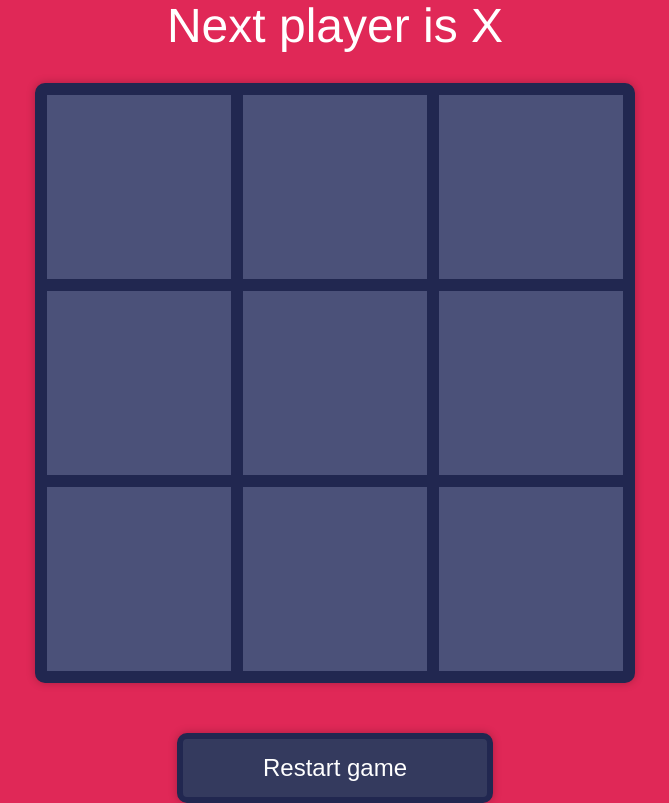
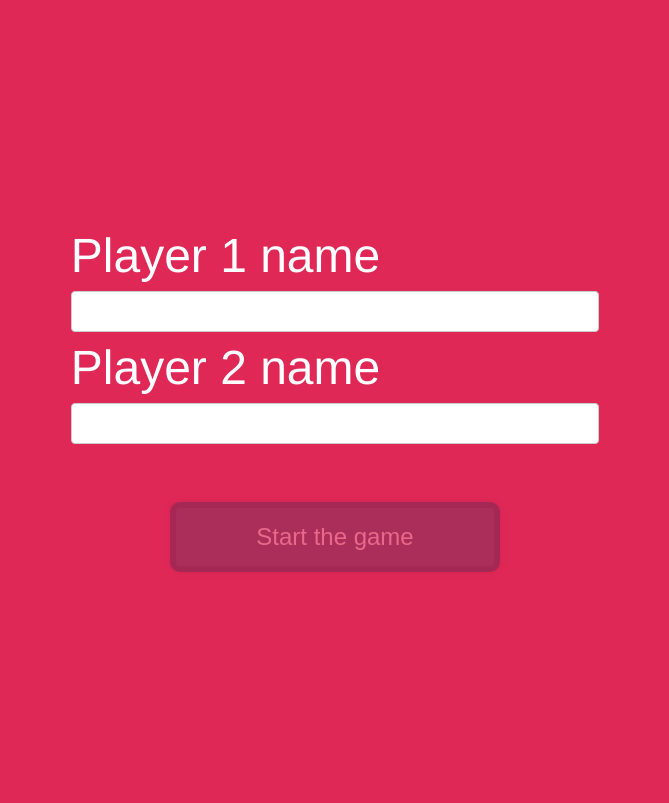
Before and after one commit to nicolaspayot/vue-ttt-game, a Vue app: page / in a window 1280 px wide. Shown: the whole page, without its empty margins (305-974 px from the left). Built offline with nearby package versions, Linux system fonts and the light colour scheme; the HTML template or start-up script is replaced by a standard one.

Commit message:
Add Step 6 for advanced user (VueX, VueRouter)

```diff
--- a/package.json
+++ b/package.json
@@ -10,7 +10,9 @@
   },
   "dependencies": {
     "core-js": "^3.6.4",
-    "vue": "^2.6.11"
+    "vue-router": "3.0.1",
+    "vue": "^2.6.11",
+    "vuex": "^3.1.2"
   },
   "devDependencies": {
     "@vue/cli-plugin-babel": "~4.2.0",
--- a/src/App.vue
+++ b/src/App.vue
@@ -1,15 +1,10 @@
 <template>
-  <Board />
+  <router-view></router-view>
 </template>
 
 <script>
-import Board from "./components/Board.vue";
-
 export default {
-  name: "App",
-  components: {
-    Board
-  }
+  name: "App"
 };
 </script>
 
--- /dev/null
+++ b/src/assets/scss/components/_lobby.scss
@@ -0,0 +1,49 @@
+.lobby {
+  label {
+    font-size: 3em;
+    font-weight: 500;
+    align-self: center;
+    margin-bottom: 20px;
+  }
+
+  input {
+    width: 100%;
+    padding: 12px 20px;
+    margin: 8px 0;
+    display: inline-block;
+    border: 1px solid #ccc;
+    border-radius: 4px;
+    box-sizing: border-box;
+  }
+
+  &__action {
+    margin-top: 50px;
+    display: flex;
+    justify-content: center;
+
+    > button {
+      padding: 15px 80px;
+      font-size: 1.5em;
+      background: $color-primary--medium;
+      border: 6px solid $color-primary;
+      border-radius: 10px;
+      outline: none;
+      color: $color-white;
+      cursor: pointer;
+      transition: transform 0.2s;
+      @include box-shadow;
+
+      &:hover {
+        background: $color-primary--dark;
+      }
+
+      &:active {
+        transform: scale(0.9);
+      }
+
+      &:disabled {
+        opacity: 0.3;
+      }
+    }
+  }
+}
--- a/src/assets/scss/main.scss
+++ b/src/assets/scss/main.scss
@@ -8,5 +8,6 @@
 @import "components/board";
 @import "components/square";
 @import "components/action";
+@import "components/lobby";
 
 @import "layout/game";
--- a/src/components/Board.vue
+++ b/src/components/Board.vue
@@ -61,6 +61,8 @@ export default {
     restartGame() {
       this.player = "X";
       this.squares = Array(9).fill(null);
+      this.$store.commit("clear");
+      this.$router.push({ path: "/" });
     }
   }
 };
--- /dev/null
+++ b/src/components/Lobby.vue
@@ -0,0 +1,40 @@
+<template>
+  <div class="lobby">
+    <div>
+      <label>Player 1 name</label>
+      <input type="text" v-model="player1" />
+    </div>
+    <div>
+      <label>Player 2 name</label>
+      <input type="text" v-model="player2" />
+    </div>
+
+    <div class="lobby__action">
+      <button :disabled="!player1 || !player2" @click="start">Start the game</button>
+    </div>
+  </div>
+</template>
+
+<script>
+export default {
+  data() {
+    return {
+      player1: null,
+      player2: null
+    };
+  },
+  methods: {
+    start() {
+      this.$store.commit("player1Name", this.player1);
+      this.$store.commit("player2Name", this.player2);
+      this.$router.push({ path: "/game" });
+    }
+  },
+  beforeRouteEnter (to, from, next) {
+    next(vm => {
+      vm.player1 = null;
+      vm.player2 = null;
+    });
+  }
+};
+</script>
--- a/src/components/Status.vue
+++ b/src/components/Status.vue
@@ -1,8 +1,8 @@
 <template>
   <div class="game__status">
-    <span v-if="winner">Winner is {{ winner }}</span>
+    <span v-if="winner">Winner is {{ winnerName }}</span>
     <span v-else-if="isDrawGame">That's a draw</span>
-    <span v-else>Next player is {{ player }}</span>
+    <span v-else>Next player is {{ playerName }}</span>
   </div>
 </template>
 
@@ -12,6 +12,14 @@ export default {
     winner: String,
     player: String,
     isDrawGame: Boolean
+  },
+  computed: {
+    playerName() {
+      return this.player === "X" ? this.$store.state.player1Name : this.$store.state.player2Name;
+    },
+    winnerName() {
+      return this.winner === "X" ? this.$store.state.player1Name : this.$store.state.player2Name;
+    }
   }
 };
 </script>
--- a/src/main.js
+++ b/src/main.js
@@ -1,8 +1,12 @@
 import Vue from "vue";
 import App from "./App.vue";
+import store from "./store";
+import router from "./router";
 
 Vue.config.productionTip = false;
 
 new Vue({
+  store,
+  router,
   render: h => h(App)
 }).$mount("#app");
--- /dev/null
+++ b/src/router/index.js
@@ -0,0 +1,15 @@
+import Vue from "vue";
+import VueRouter from "vue-router";
+import Lobby from "../components/Lobby";
+import Board from "../components/Board";
+
+Vue.use(VueRouter);
+
+const routes = [
+  { path: "/", component: Lobby },
+  { path: "/game", component: Board }
+];
+
+export default new VueRouter({
+  routes
+});
--- /dev/null
+++ b/src/store/index.js
@@ -0,0 +1,23 @@
+import Vue from "vue";
+import Vuex from "vuex";
+
+Vue.use(Vuex);
+
+export default new Vuex.Store({
+  state: {
+    player1: null,
+    player2: null
+  },
+  mutations: {
+    clear(state) {
+      state.player1 = null;
+      state.player2 = null;
+    },
+    player1Name(state, value) {
+      state.player1Name = value;
+    },
+    player2Name(state, value) {
+      state.player2Name = value;
+    }
+  }
+});
```
